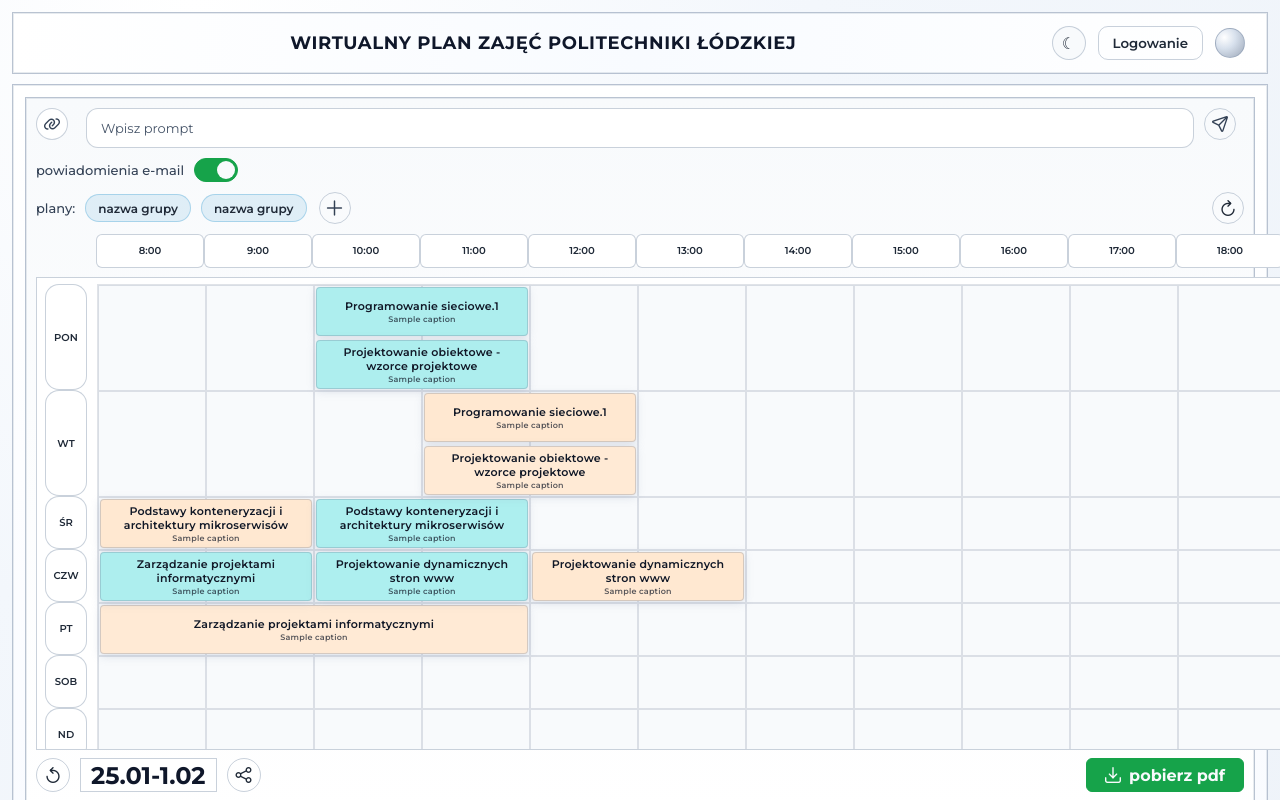
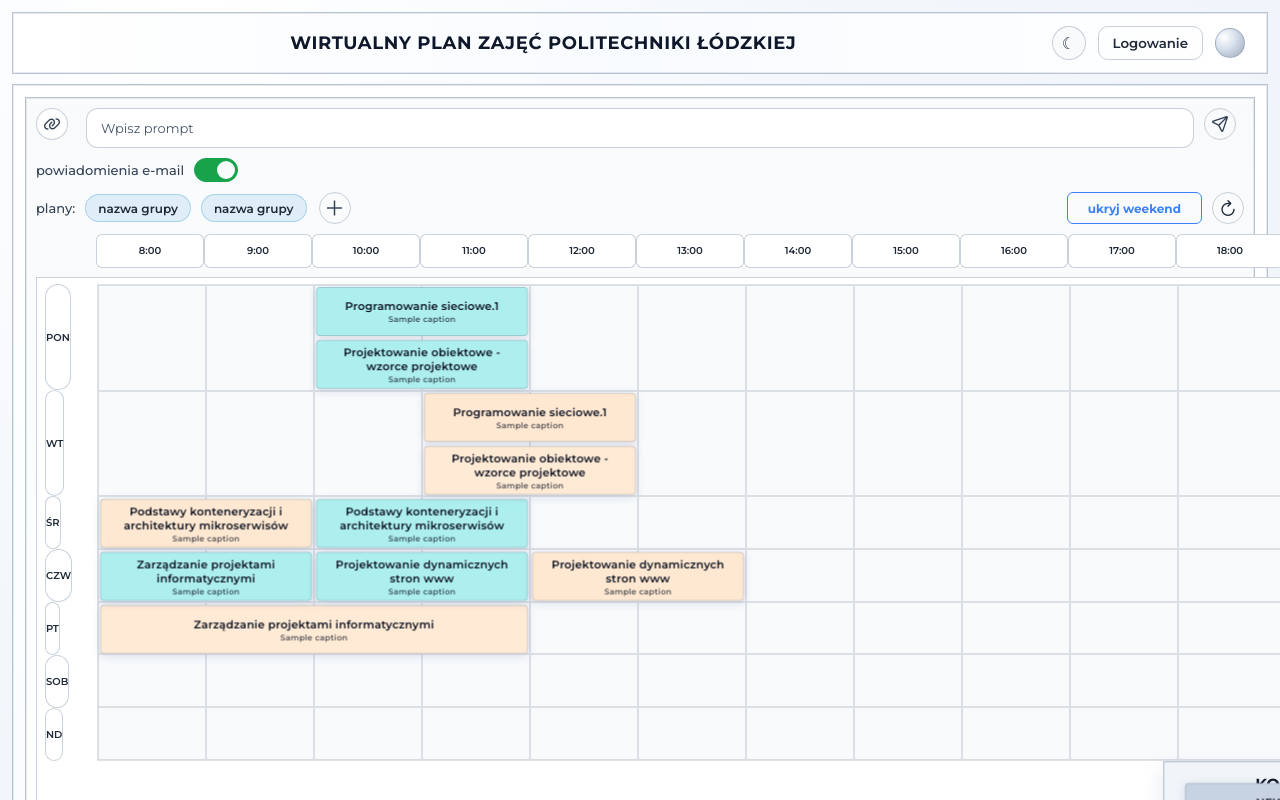
Before and after one commit to mechanikal/ProjKompFrontEnd, a React (Vite) app: page / in a window 1280 px wide. Shown: the top 800 px of the page. Built offline with nearby package versions, Linux system fonts and the light colour scheme.

Commit message:
feat: animate weekend rows, layout shifts, and UI microinteractions

```diff
--- a/src/App.tsx
+++ b/src/App.tsx
@@ -2,6 +2,8 @@ import { useMemo, useState, useEffect } from "react";
 import Timetable from "./components/Timetable";
 import footerLogo from "./assets/logo-pl.png";
 import { ThemeMode, THEME_STORAGE_KEY, getPreferredTheme } from "./utils/ThemeUtils";
+import { motion } from "framer-motion";
+import { hoverTapScale } from "./utils/MotionUtils";
 import "./App.css";
 
 function useWindowSize() {
@@ -83,7 +85,7 @@ function App() {
           >
             <span aria-hidden="true">{theme === "dark" ? "☀" : "☾"}</span>
           </button>
-          <button type="button" className="app-login-btn">Logowanie</button>
+          <motion.button type="button" className="app-login-btn" {...hoverTapScale}>Logowanie</motion.button>
           <span className="app-avatar" aria-hidden="true" />
         </div>
       </header>
--- a/src/components/EditBar.tsx
+++ b/src/components/EditBar.tsx
@@ -7,6 +7,8 @@ import { Slider } from "primereact/slider";
 import { InputTextarea } from "primereact/inputtextarea";
 import { BlockData } from "../utils/ClassBlockUtils";
 import { cloneBlockData, hasDraftChanges } from "../utils/EditBarUtils";
+import { motion } from "framer-motion";
+import { hoverTapScale, springTransition } from "../utils/MotionUtils";
 
 const NUMBERED_TERMS = Array.from({ length: 15 }, (_, index) => index + 1);
 
@@ -281,7 +283,9 @@ const EditBar: React.FC<EditBarData> = ({ blockData, onSave, onHide, onDelete })
             disabled={!draft}
             onClick={() => draft && onDelete(draft.id)}
           />
-          <Button label="NOWY BLOK" className="tt-new-block-btn" onClick={onHide} />
+          <motion.div layout transition={springTransition} {...hoverTapScale}>
+            <Button label="NOWY BLOK" className="tt-new-block-btn" onClick={onHide} />
+          </motion.div>
         </div>
       </div>
     </div>
--- a/src/components/Timetable.tsx
+++ b/src/components/Timetable.tsx
@@ -13,6 +13,8 @@ import { InputText } from "primereact/inputtext";
 import { Toast } from "primereact/toast";
 import { ConfirmDialog, confirmDialog } from "primereact/confirmdialog";
 import { ThemeMode } from "../utils/ThemeUtils";
+import { AnimatePresence, motion } from "framer-motion";
+import { blockItemVariants, blockListVariants, springTransition } from "../utils/MotionUtils";
 
 type TimetableProps = {
   gridProps: GridProps;
@@ -30,10 +32,21 @@ const Timetable: React.FC<TimetableProps> = ({ gridProps, theme, onEditBarVisibi
     const [selectedBlockId, setSelectedBlockId] = useState<number | null>(null);
     const rightPanelRef = useRef<HTMLElement | null>(null);
     const toast = useRef<Toast>(null);
+    const [showWeekends, setShowWeekends] = useState(true);
 
-    const currentGridProps = useMemo(() => buildCurrentGridProps(gridProps, rowHeights), [gridProps, rowHeights]);
+    const effectiveRowHeights = useMemo(
+        () => (showWeekends ? rowHeights : rowHeights.map((height, index) => (index >= 5 ? 0 : height))),
+        [rowHeights, showWeekends],
+    );
+    const currentGridProps = useMemo(() => buildCurrentGridProps(gridProps, effectiveRowHeights), [gridProps, effectiveRowHeights]);
     const selectedBlock = blocksData.find(b => b.id === selectedBlockId) || null;
     const [emailNotificationsEnabled, setEmailNotificationsEnabled] = useState(true);
+    const visibleBlocks = useMemo(
+        () => (showWeekends
+            ? blocksData
+            : blocksData.filter((block) => block.row < 5 || block.row === -1 || block.col === -1)),
+        [blocksData, showWeekends],
+    );
 
     useEffect(() => {
         onEditBarVisibilityChange?.(selectedBlockId !== null);
@@ -247,6 +260,12 @@ const Timetable: React.FC<TimetableProps> = ({ gridProps, theme, onEditBarVisibi
                     <span className="tt-plan-chip">nazwa grupy</span>
                     <Button icon="pi pi-plus" text rounded className="tt-icon-btn tt-chip-add-btn" />
                     <div className="tt-plan-row-spacer" />
+                    <Button
+                        label={showWeekends ? "ukryj weekend" : "pokaz weekend"}
+                        outlined
+                        className="tt-weekend-toggle-btn"
+                        onClick={() => setShowWeekends((previous) => !previous)}
+                    />
                     <Button icon="pi pi-refresh" rounded outlined className="tt-icon-btn tt-refresh-btn" />
                 </div>
 
@@ -256,9 +275,30 @@ const Timetable: React.FC<TimetableProps> = ({ gridProps, theme, onEditBarVisibi
                     ))}
                 </div>
 
-                <div className="tt-board" style={{ position: "relative", width: `${boardWidth}px` }}>
-                    <TimetableGrid rows={rows} cols={cols} gridHeight={gridHeight} gridWidth={gridWidth} rowHeights={rowHeights} StartPoint={currentGridProps.StartPoint} Bin={currentGridProps.Bin} />
-                    {blocksData.map((block) => (
+                <motion.div
+                    layout
+                    transition={springTransition}
+                    className="tt-board"
+                    style={{ position: "relative", width: `${boardWidth}px` }}
+                >
+                    <TimetableGrid
+                        rows={rows}
+                        cols={cols}
+                        gridHeight={gridHeight}
+                        gridWidth={gridWidth}
+                        rowHeights={effectiveRowHeights}
+                        StartPoint={currentGridProps.StartPoint}
+                        Bin={currentGridProps.Bin}
+                        showWeekends={showWeekends}
+                    />
+                    <motion.div
+                        className="tt-block-layer"
+                        variants={blockListVariants}
+                        initial="initial"
+                        animate="animate"
+                    >
+                        <AnimatePresence mode="popLayout" initial={false}>
+                            {visibleBlocks.map((block) => (
                                 <ClassBlock
                                     gridProps={gridProps}
                                     handlePickup={handleBlockPickup}
@@ -266,9 +306,12 @@ const Timetable: React.FC<TimetableProps> = ({ gridProps, theme, onEditBarVisibi
                                     key={block.id}
                                     theme={theme}
                                     blockData={block}
+                                    variants={blockItemVariants}
                                 />
                             ))}
-                </div>
+                        </AnimatePresence>
+                    </motion.div>
+                </motion.div>
 
                 <div className="tt-bottom-row">
                     <div className="tt-bottom-nav">
--- a/src/components/TimetableGrid.tsx
+++ b/src/components/TimetableGrid.tsx
@@ -1,47 +1,122 @@
 import React from "react";
 import { GridProps } from "../utils/TimeGridUtils";
+import { AnimatePresence, motion } from "framer-motion";
+import { springTransition, weekendRowVariants } from "../utils/MotionUtils";
 
 
-const TimetableGrid: React.FC<GridProps> = ({ rows, cols, gridHeight, gridWidth, rowHeights, StartPoint, Bin }) => {
+type TimetableGridProps = GridProps & {
+  showWeekends: boolean;
+};
+
+const TimetableGrid: React.FC<TimetableGridProps> = ({ rows, cols, gridHeight, gridWidth, rowHeights, StartPoint, Bin, showWeekends }) => {
   const cellSize = { x: gridWidth / cols, y: gridHeight / rows };
   const weekdays = ["PON", "WT", "ŚR", "CZW", "PT", "SOB", "ND"];
+  const dayRows = weekdays.slice(0, rows).map((day, index) => ({
+    day,
+    index,
+    isWeekend: index >= 5,
+    heightPx: Math.max(0, rowHeights[index] * cellSize.y),
+  }));
+  const visibleRows = dayRows.filter((row) => showWeekends || !row.isWeekend);
+  const visibleGridHeight = visibleRows.reduce((sum, row) => sum + row.heightPx, 0);
 
-  const gridTemplateRows = rowHeights.map(height => `${height*cellSize.y}px`).join(' ');
   return (
-    <div className="timetable-grid-wrap" style={{ height: `${gridHeight + Bin.height + 26}px` }}>
+    <motion.div
+      layout
+      transition={springTransition}
+      className="timetable-grid-wrap"
+      style={{ height: `${visibleGridHeight + Bin.height + 26}px` }}
+    >
     <div
       className="timetable-day-rail"
       style={{
         top: `${StartPoint.y}px`,
-        height: `${gridHeight}px`,
-        gridTemplateRows,
+        height: `${visibleGridHeight}px`,
       }}
     >
-      {weekdays.slice(0, rows).map((day) => (
-        <span key={day} className="timetable-day-pill">{day}</span>
+      {dayRows.filter((row) => !row.isWeekend).map((row) => (
+        <motion.div
+          layout
+          transition={springTransition}
+          key={row.day}
+          className="timetable-day-row"
+          style={{ height: `${row.heightPx}px` }}
+        >
+          <span className="timetable-day-pill">{row.day}</span>
+        </motion.div>
       ))}
+      <AnimatePresence initial={false}>
+        {showWeekends && dayRows.filter((row) => row.isWeekend).map((row) => (
+          <motion.div
+            key={row.day}
+            variants={weekendRowVariants}
+            custom={row.heightPx}
+            initial="initial"
+            animate="animate"
+            exit="exit"
+            className="timetable-day-row timetable-day-row-weekend"
+            style={{ overflow: "hidden" }}
+          >
+            <span className="timetable-day-pill">{row.day}</span>
+          </motion.div>
+        ))}
+      </AnimatePresence>
     </div>
 
-    <div
+    <motion.div
+      layout
+      transition={springTransition}
       className="timetable-grid"
       style={{
-        display: "grid",
-        gridTemplateColumns: `repeat(${cols}, ${cellSize.x}px)`,
-        gridTemplateRows: gridTemplateRows,
+        width: `${gridWidth}px`,
+        height: `${visibleGridHeight}px`,
         position: "absolute",
         left: `${StartPoint.x}px`,
         top: `${StartPoint.y}px`,
       }}
     >
-      {Array.from({ length: rows * cols }).map((_, i) => (
-        <div
-          key={i}
-          className="timetable-cell"
-        />
+      {dayRows.filter((row) => !row.isWeekend).map((row) => (
+        <motion.div
+          layout
+          transition={springTransition}
+          key={row.day}
+          className="timetable-grid-row"
+          style={{
+            height: `${row.heightPx}px`,
+            gridTemplateColumns: `repeat(${cols}, ${cellSize.x}px)`,
+          }}
+        >
+          {Array.from({ length: cols }).map((_, colIndex) => (
+            <div key={`${row.day}-${colIndex}`} className="timetable-cell" />
+          ))}
+        </motion.div>
       ))}
-    </div>
+      <AnimatePresence initial={false}>
+        {showWeekends && dayRows.filter((row) => row.isWeekend).map((row) => (
+          <motion.div
+            key={row.day}
+            variants={weekendRowVariants}
+            custom={row.heightPx}
+            initial="initial"
+            animate="animate"
+            exit="exit"
+            className="timetable-grid-row timetable-grid-row-weekend"
+            style={{
+              overflow: "hidden",
+              gridTemplateColumns: `repeat(${cols}, ${cellSize.x}px)`,
+            }}
+          >
+            {Array.from({ length: cols }).map((_, colIndex) => (
+              <div key={`${row.day}-${colIndex}`} className="timetable-cell" />
+            ))}
+          </motion.div>
+        ))}
+      </AnimatePresence>
+    </motion.div>
 
-    <div
+    <motion.div
+      layout
+      transition={springTransition}
       className="timetable-bin"
       style={{
         position: "absolute",
@@ -53,8 +128,8 @@ const TimetableGrid: React.FC<GridProps> = ({ rows, cols, gridHeight, gridWidth,
       >
       <span className="timetable-bin-title">KOSZ</span>
       <span className="timetable-bin-subtitle">upusc blok, aby usunac</span>
-    </div>
-    </div>
+    </motion.div>
+    </motion.div>
   );
 };
 
--- a/src/index.css
+++ b/src/index.css
@@ -321,6 +321,11 @@ transition: width 240ms ease, background-color 0.3s ease, border-color 0.3s ease
 will-change: width;
 }
 
+.tt-block-layer {
+position: absolute;
+inset: 0;
+}
+
 .tt-bottom-row {
 margin-top: 8px;
 display: flex;
@@ -377,14 +382,20 @@ position: relative;
 position: absolute;
 left: 2px;
 width: 42px;
-display: grid;
-grid-template-rows: repeat(7, minmax(0, 1fr));
+display: flex;
+flex-direction: column;
 gap: 0;
 transition:
 left 240ms ease,
-height 240ms ease,
-grid-template-rows 240ms ease;
-will-change: left, height, grid-template-rows;
+height 240ms ease;
+will-change: left, height;
+overflow: hidden;
+}
+
+.timetable-day-row {
+display: flex;
+align-items: stretch;
+overflow: hidden;
 }
 
 .timetable-day-pill {
@@ -405,16 +416,22 @@ transition: var(--transition-theme);
 border: 1px solid var(--border-grid-subtle);
 box-shadow: inset 0 0 0 1px var(--border-grid-subtle);
 box-sizing: border-box;
+display: flex;
+flex-direction: column;
 transition:
 left 240ms ease,
 top 240ms ease,
 width 240ms ease,
 height 240ms ease,
-grid-template-columns 240ms ease,
-grid-template-rows 240ms ease,
 background-color 0.3s ease,
 border-color 0.3s ease;
-will-change: left, top, width, height, grid-template-columns, grid-template-rows;
+will-change: left, top, width, height;
+overflow: hidden;
+}
+
+.timetable-grid-row {
+display: grid;
+overflow: hidden;
 }
 
 .timetable-cell {
@@ -630,6 +647,12 @@ height: 38px;
 box-shadow: var(--shadow-floating);
 }
 
+.tt-weekend-toggle-btn.p-button {
+height: 2rem;
+font-size: 12px;
+font-weight: 700;
+}
+
 .tt-class-block {
 	border: 1px solid var(--class-border);
 box-sizing: border-box;
--- a/src/utils/MotionUtils.ts
+++ b/src/utils/MotionUtils.ts
@@ -27,16 +27,16 @@ export const weekendRowVariants: Variants = {
     paddingBottom: 0,
     overflow: "hidden",
   },
-  animate: {
+  animate: (targetHeight: number) => ({
     opacity: 1,
-    height: "auto",
+    height: targetHeight,
     marginTop: 0,
     marginBottom: 0,
     paddingTop: 0,
     paddingBottom: 0,
     overflow: "hidden",
     transition: springTransition,
-  },
+  }),
   exit: {
     opacity: 0,
     height: 0,
```
Also changed, not shown: src/components/ClassBlock.tsx (+15 -3 lines). Lines whose indentation alone changed are shown as unchanged.
